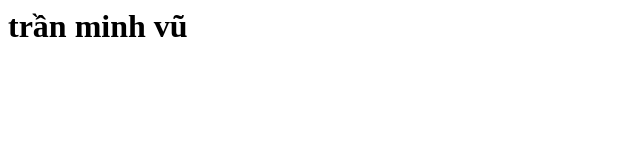
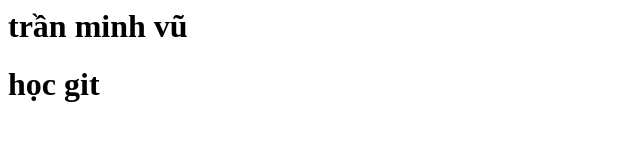
Before and after one commit to tranminhvu180198/gittrain, a plain HTML site: page index.html in a window 1280 px wide. Shown: the whole page, without its empty margins (0-640 px from the left). Drawn offline with Linux system fonts and the light colour scheme.

Commit message:
thêm thư viện

```diff
--- a/index.html
+++ b/index.html
@@ -1 +1,2 @@
 <h1> trần minh vũ</h1>
+<h1>học git </h1>
```
